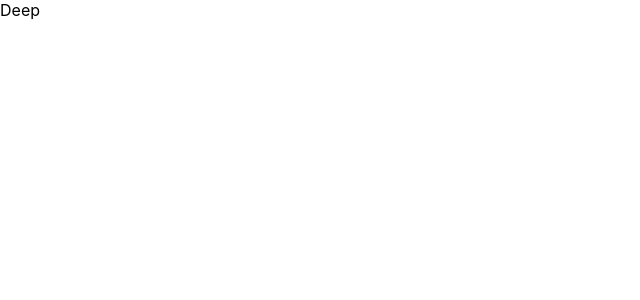
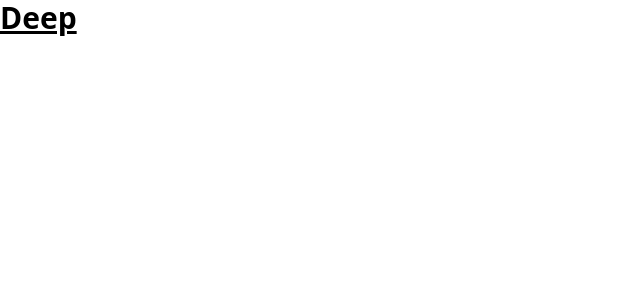
Before and after one commit to deepdarshan21/college-space, a Next.js app: page / in a window 1280 px wide. Shown: the top 300 px of the page, without its empty margins (0-640 px from the left). Built offline with nearby package versions, Linux system fonts and the light colour scheme.

Commit message:
setup tailwind css
Signed-off-by: Deepdarshan <deepdarshan21@gmail.com>

```diff
--- a/package.json
+++ b/package.json
@@ -17,8 +17,11 @@
     "@types/node": "18.6.2",
     "@types/react": "18.0.15",
     "@types/react-dom": "18.0.6",
+    "autoprefixer": "^10.4.7",
     "eslint": "8.20.0",
     "eslint-config-next": "12.2.3",
+    "postcss": "^8.4.14",
+    "tailwindcss": "^3.1.6",
     "typescript": "4.7.4"
   }
 }
--- a/pages/index.tsx
+++ b/pages/index.tsx
@@ -1,7 +1,7 @@
 import type { NextPage } from "next";
 
 const Home: NextPage = () => {
-    return <>Deep</>;
+    return <div className="text-3xl font-bold underline">Deep</div>;
 };
 
 export default Home;
--- /dev/null
+++ b/postcss.config.js
@@ -0,0 +1,6 @@
+module.exports = {
+  plugins: {
+    tailwindcss: {},
+    autoprefixer: {},
+  },
+}
--- /dev/null
+++ b/tailwind.config.js
@@ -0,0 +1,8 @@
+/** @type {import('tailwindcss').Config} */
+module.exports = {
+    content: ["./pages/**/*.{js,ts,jsx,tsx}", "./components/**/*.{js,ts,jsx,tsx}"],
+    theme: {
+        extend: {},
+    },
+    plugins: [],
+};
```
Also changed, not shown: styles/globals.css (+6 -2 lines), 2 other files (tests, documents, lock files or other folders).
